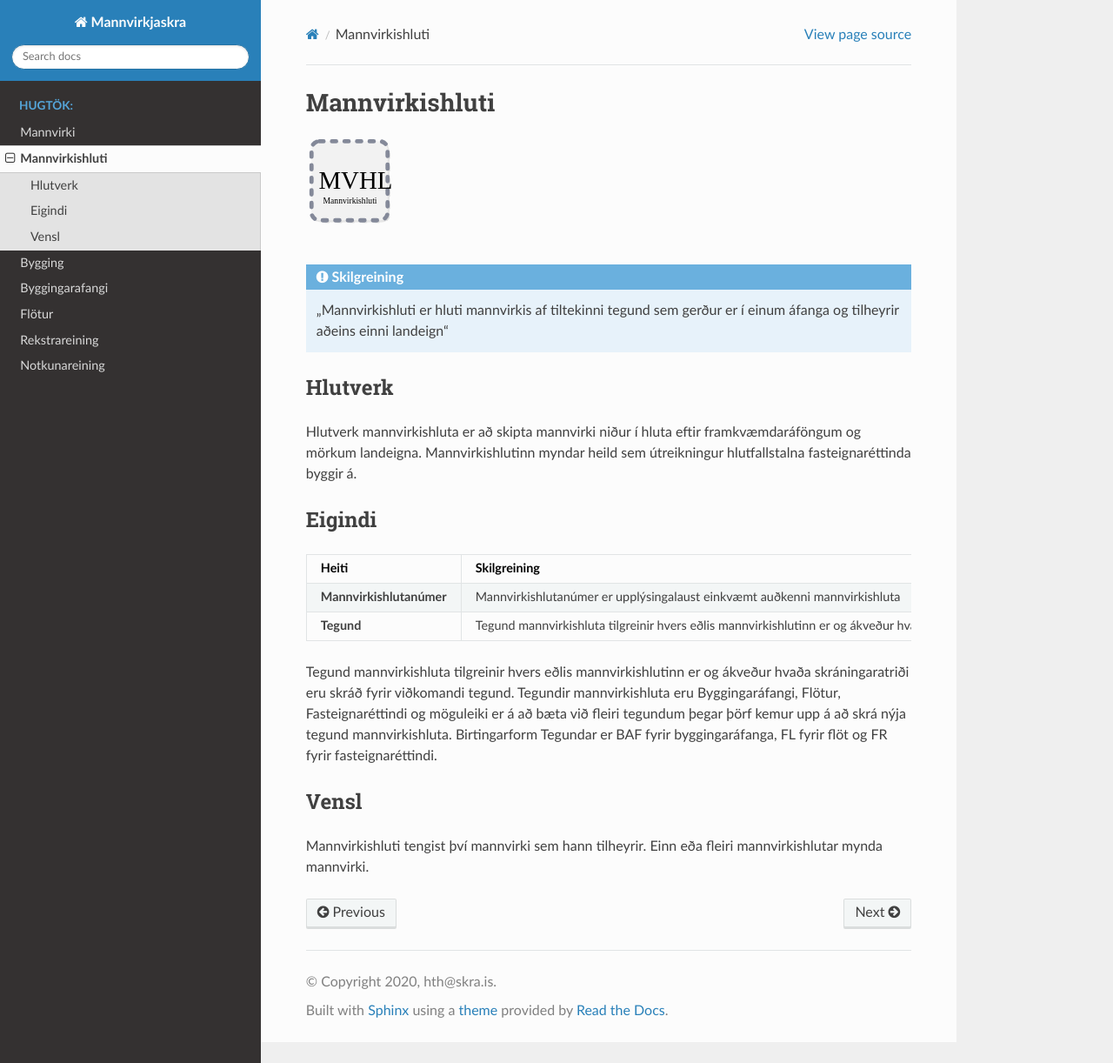
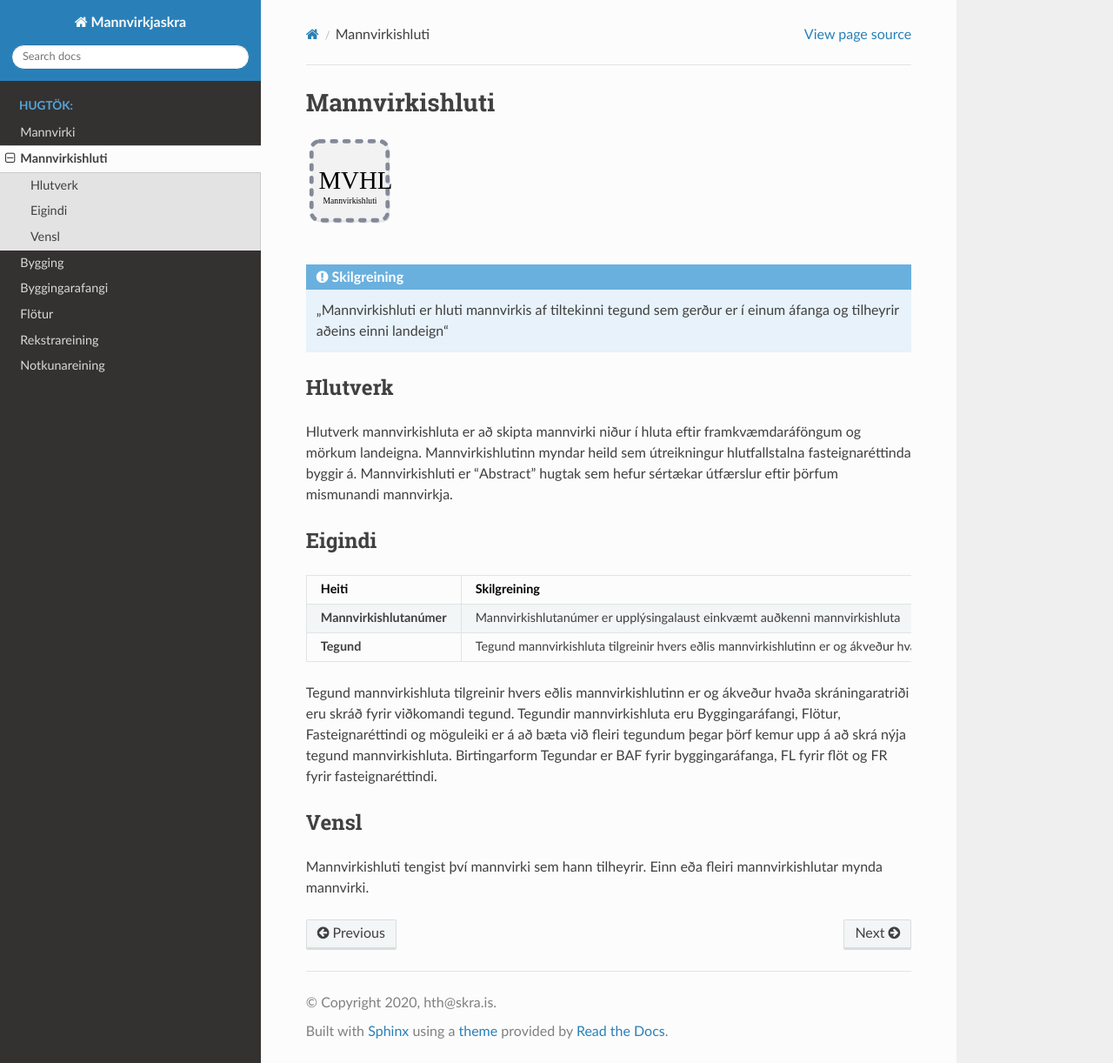
Before and after one commit to hthl/Mannvirkjaskra, a Sphinx documentation site: the page built from source/mannvirkishluti.rst, in a window 1280 px wide and 1222 px high. Shown: the whole window at 87% size. Built offline with Sphinx 7.4.7 and the Read the Docs theme 2.0.0, drawn with Linux system fonts in a browser that asks for light colours.

Commit message:
Update mannvirkishluti.rst

```diff
--- a/source/mannvirkishluti.rst
+++ b/source/mannvirkishluti.rst
@@ -20,7 +20,7 @@ Mannvirkishluti
 Hlutverk
 --------
 
-Hlutverk mannvirkishluta er að skipta mannvirki niður í hluta eftir framkvæmdaráföngum og mörkum landeigna. Mannvirkishlutinn myndar heild sem útreikningur hlutfallstalna fasteignaréttinda byggir á.
+Hlutverk mannvirkishluta er að skipta mannvirki niður í hluta eftir framkvæmdaráföngum og mörkum landeigna. Mannvirkishlutinn myndar heild sem útreikningur hlutfallstalna fasteignaréttinda byggir á. Mannvirkishluti er "Abstract" hugtak sem hefur sértækar útfærslur eftir þörfum mismunandi mannvirkja.
 
 Eigindi
 -------
```
